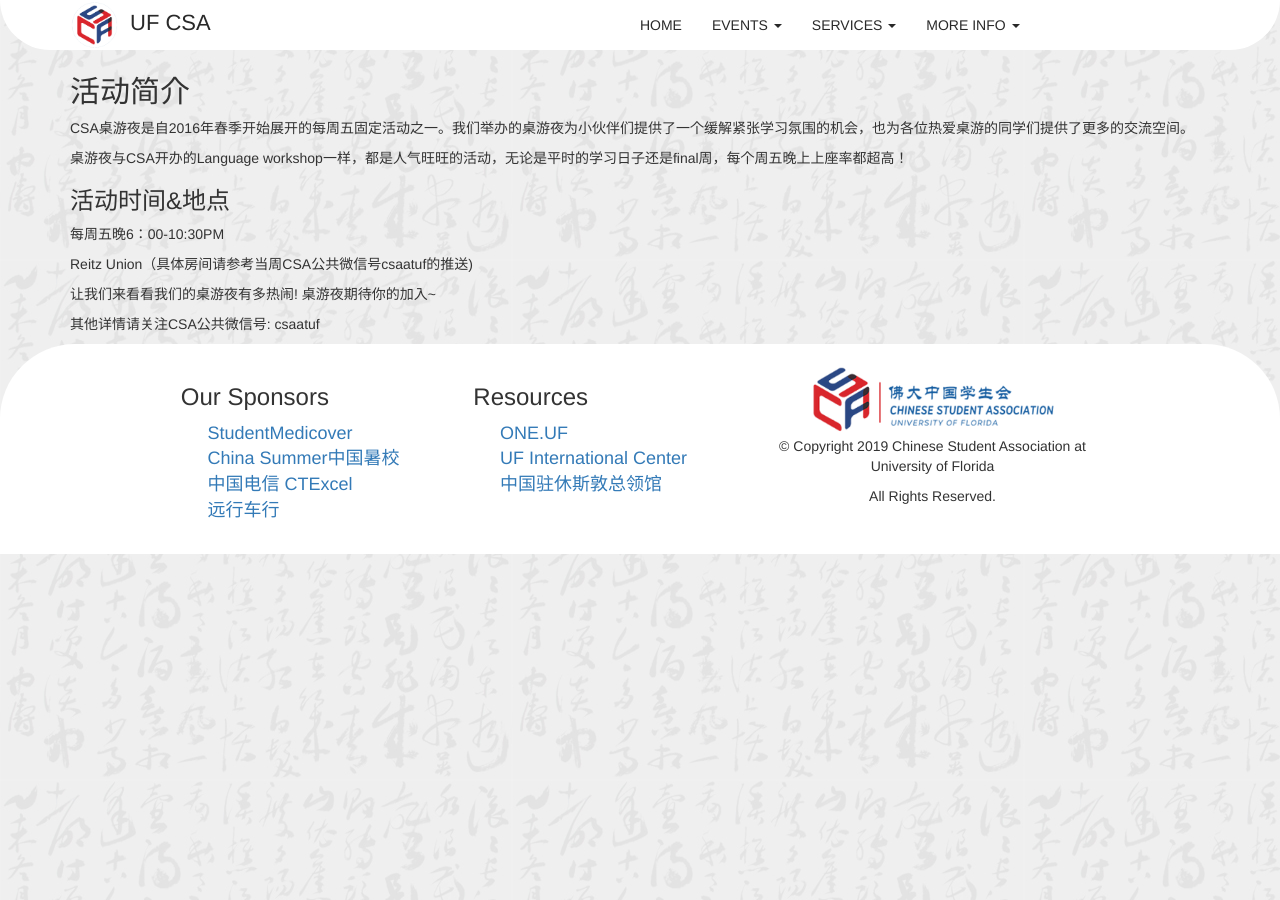
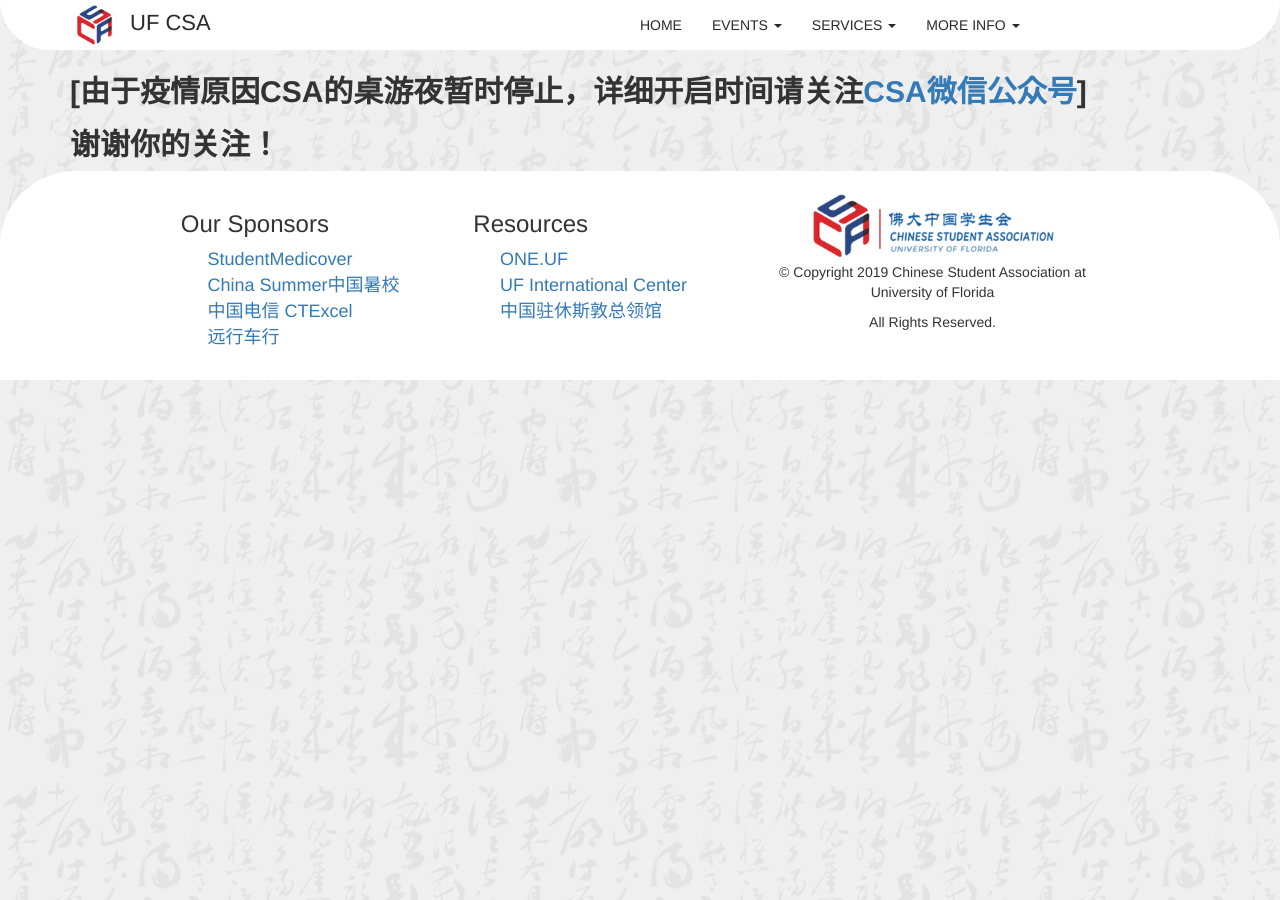
Before and after one commit to ufcsa/ufcsa.github.io, a Jekyll site: the page built from _miscs/board-game-night.md, in a window 1280 px wide. Built offline with Jekyll 4.4.1, drawn with Linux system fonts in a browser that asks for light colours; nearby versions of some CDN libraries.

Commit message:
board-game-night-update

```diff
--- a/_miscs/board-game-night.md
+++ b/_miscs/board-game-night.md
@@ -4,6 +4,12 @@ title: 桌游夜 Boardgames Night
 thumbnail: "/assets/events/boardgame_night_min.png"
 brief: "CSA桌游夜是自2016年春季开始展开的每周五固定活动之一。我们举办的桌游夜为小伙伴们提供了一个缓解紧张学习氛围的机会，也为各位热爱桌游的同学们提供了更多的交流空间。"
 ---
+## **[由于疫情原因CSA的桌游夜暂时停止，详细开启时间请关注[CSA微信公众号](https://uflcsa.org/about/social_media/)]**
+## **谢谢你的关注！**
+
+<!--
+以下为旧的公告，疫情结束后可以uncomment然后修改放出
+
 ## 活动简介
 
 {{ page.brief }}
@@ -19,3 +25,4 @@ Reitz Union（具体房间请参考当周CSA公共微信号csaatuf的推送)
 让我们来看看我们的桌游夜有多热闹! 桌游夜期待你的加入~
 
 其他详情请关注CSA公共微信号: csaatuf
+-->
```
